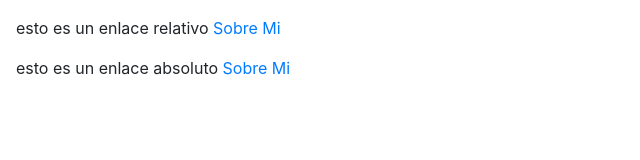
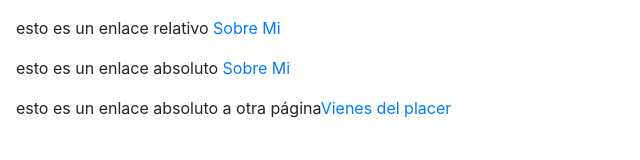
Before and after one commit to ivi-cvj1/actividad-1, a plain HTML site: page index.html in a window 1280 px wide. Shown: the whole page, without its empty margins (0-640 px from the left). Drawn offline with nearby package versions, Linux system fonts and the light colour scheme.

Commit message:
Update index.html

```diff
--- a/index.html
+++ b/index.html
@@ -11,6 +11,8 @@
 
 <p>esto es un enlace absoluto <a href="https://github.com/ivi-cvj1-github-io/actividad-1/sobremi.html">Sobre Mi</a></p>
 
+<p>esto es un enlace absoluto a otra página<a href="http://vienesdelplacer.com/">Vienes del placer</a></p>
+
 
   <!-- ^ -->
   </body>
```
